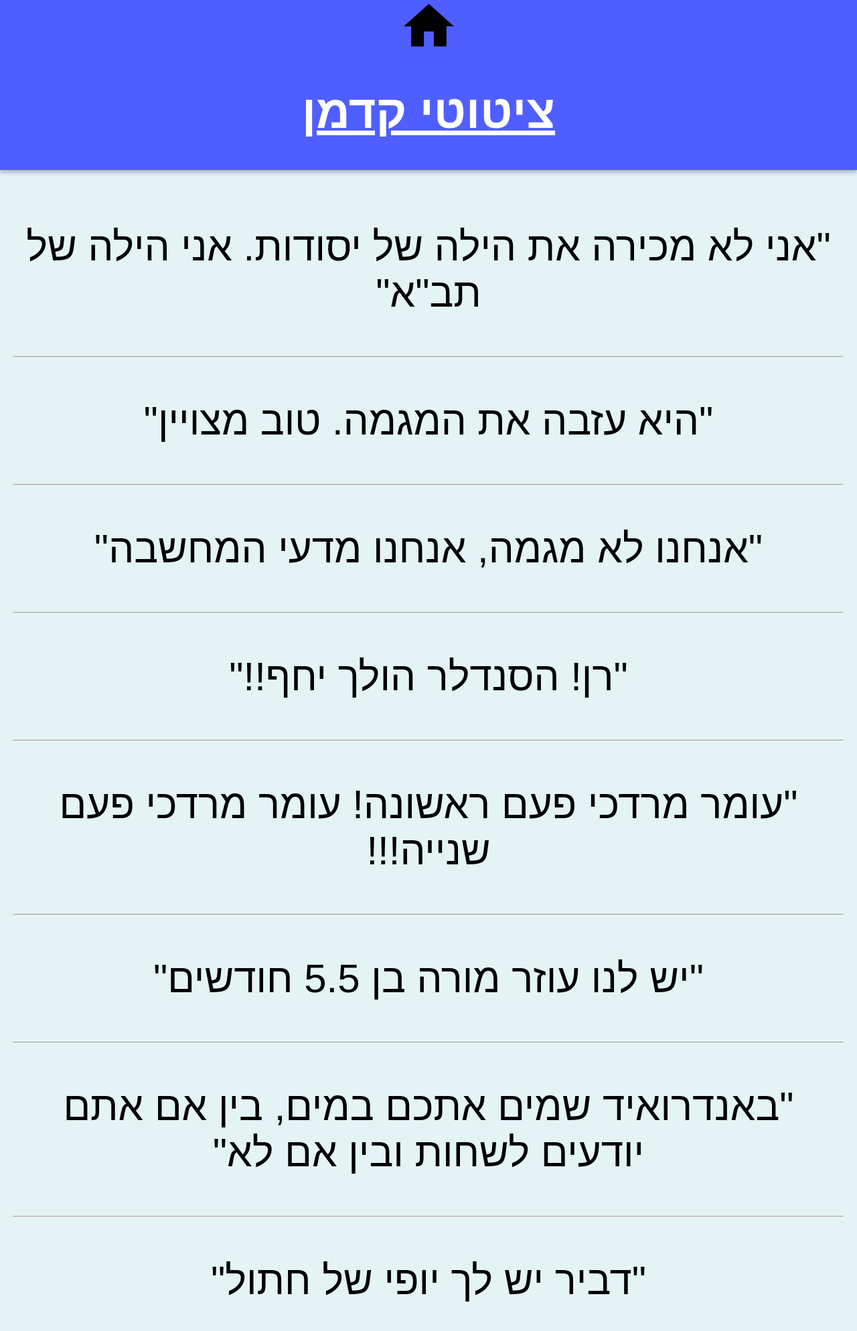
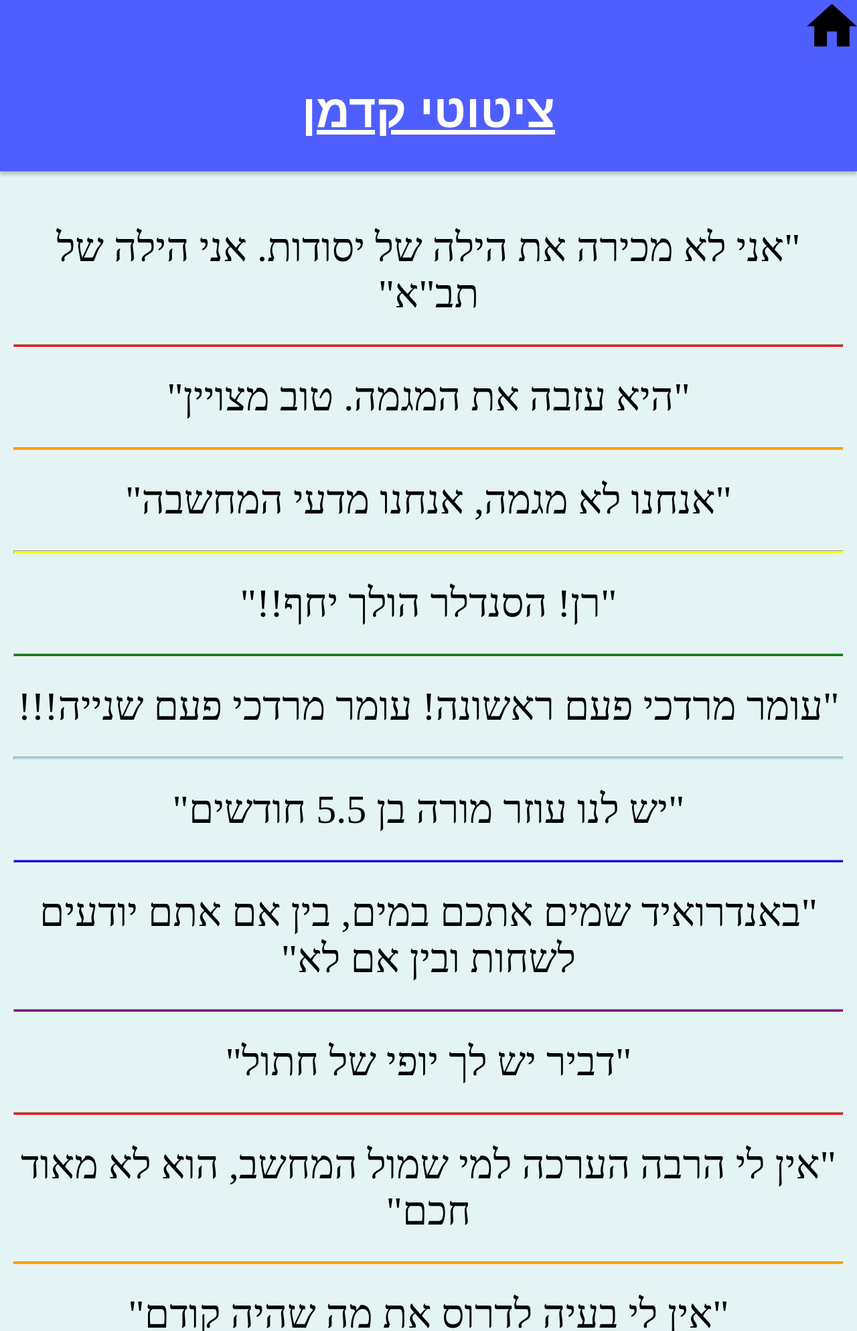
Before and after one commit to RealManPy/portfolio, a PHP site: the page made by w@#46#R#@etgye457yQUOTES.html in a window 1280 px wide. Shown: the top 1988 px of the page at 67% size. Run offline with PHP 8.4, Linux system fonts and the light colour scheme; some web fonts are replaced.

Commit message:
Update quotesStyle.css

```diff
--- a/styles/quotesStyle.css
+++ b/styles/quotesStyle.css
@@ -4,20 +4,17 @@
 }
 
 body {
-  font-size: 20px;
   background-color: #E4F4F4;
-  font-family: heb, arial;
+  font-family: arial;
   margin: 0;
   padding: 0;
   display: flex;
   flex-direction: column;
   min-height: 100vh;
-  text-align: center;
 }
 
 header {
   font-family: arial;
-  text-align: center;
   background-color: #4F5FFF;
   color: #fff;
   padding: 0;
@@ -26,6 +23,8 @@
 
 h1 {
   font-size: 70px;
+  margin-bottom: 50px;
+  text-align: center;
 }
 
 .s {
@@ -42,7 +41,7 @@
 
 
 footer {
-  font-size: 14px;
+  font-size: 20px;
   background-color: #4F5FFF;
   color: #fff;
   padding: 10px;
@@ -52,7 +51,6 @@
 
 
 .head1{
-	font-family: arial;
 	text-align: center;
 	color: #FFFFFF;
 	padding: 10px;
@@ -81,4 +79,40 @@
 #homeButton img{
 	height:75px;
 	width:auto;
+	text-align: right;
 }
+.content{
+	text-align: center;
+	font-family: heb;
+}
+
+hr {
+	background-color: black;
+	height: 3px;
+	margin-top: -20px;
+	margin-bottom: -20px;
+}
+.red {
+	background-color: #FF0000;
+}
+.orange{
+	background-color: #FFA500;
+}
+.yellow{
+	background-color: #FFFF00;
+}
+.green{
+	background-color: #008000;
+}
+.light-blue{
+	background-color: #ADD8E6;
+}
+.blue{
+	background-color: #0000FF;
+}
+.purple{
+	background-color: #800080;
+}
+a:visited{
+	color: #FF0000;
+}
```
